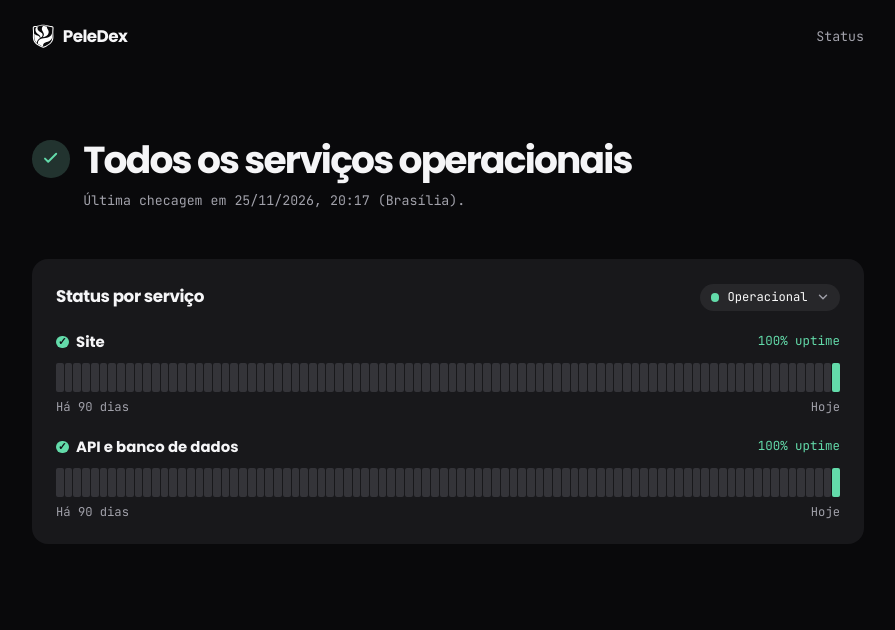
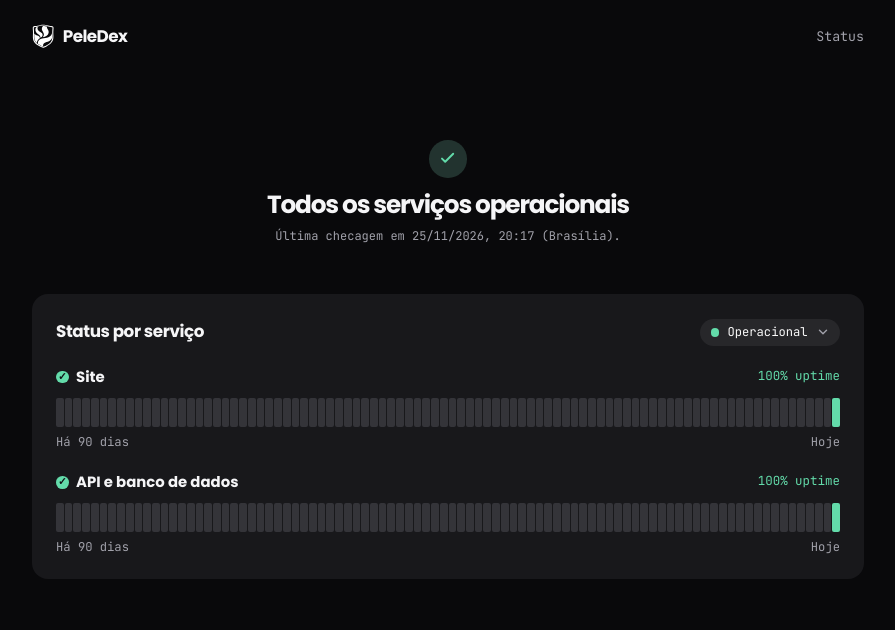
Before and after one commit to Pelegriinoo/peledex-status, a plain HTML site: page public/index.html in a window 1280 px wide. Shown: the whole page, without its empty margins (192-1087 px from the left). Drawn offline with Linux system fonts and the light colour scheme.

Commit message:
Reduz e centraliza o resumo de status

```diff
--- a/public/index.html
+++ b/public/index.html
@@ -7,7 +7,7 @@
   <meta name="theme-color" content="#09090c">
   <title>Status do PeleDex</title>
   <link rel="icon" href="peledex.svg" type="image/svg+xml">
-  <link rel="stylesheet" href="style.css?v=8">
+  <link rel="stylesheet" href="style.css?v=9">
   <script defer src="status-data.js"></script>
   <script defer src="status.js?v=7"></script>
 </head>
--- a/public/style.css
+++ b/public/style.css
@@ -23,9 +23,9 @@ h1, h2, h3, p { margin: 0; }
 .page-label { color: var(--muted); font-size: .83rem; }
 main { padding-bottom: 3rem; }
 
-.summary { display: flex; align-items: flex-start; gap: .85rem; margin: clamp(1.6rem, 6vw, 4.25rem) 0 clamp(1.9rem, 5vw, 3rem); }
-.summary h1 { font-size: clamp(1.65rem, 4.5vw, 2.35rem); font-weight: 730; letter-spacing: -.048em; line-height: 1.1; }
-.summary p { margin-top: .55rem; color: var(--muted); font-size: .83rem; line-height: 1.55; font-variant-numeric: tabular-nums; }
+.summary { display: flex; flex-direction: column; align-items: center; text-align: center; gap: .85rem; margin: clamp(1.6rem, 6vw, 4.25rem) 0 clamp(1.9rem, 5vw, 3rem); }
+.summary h1 { font-size: clamp(1.15rem, 3vw, 1.55rem); font-weight: 730; letter-spacing: -.048em; line-height: 1.1; }
+.summary p { margin-top: .55rem; color: var(--muted); font-size: .75rem; line-height: 1.55; font-variant-numeric: tabular-nums; }
 .status-icon { flex: none; width: 2.35rem; aspect-ratio: 1; display: grid; place-items: center; border-radius: 50%; color: var(--state); background: color-mix(in srgb, var(--state) 14%, var(--surface)); }
 .status-icon svg { width: 1.2rem; fill: none; stroke: currentColor; stroke-width: 2.4; stroke-linecap: round; stroke-linejoin: round; }
 .status-icon path { display: none; }
```
